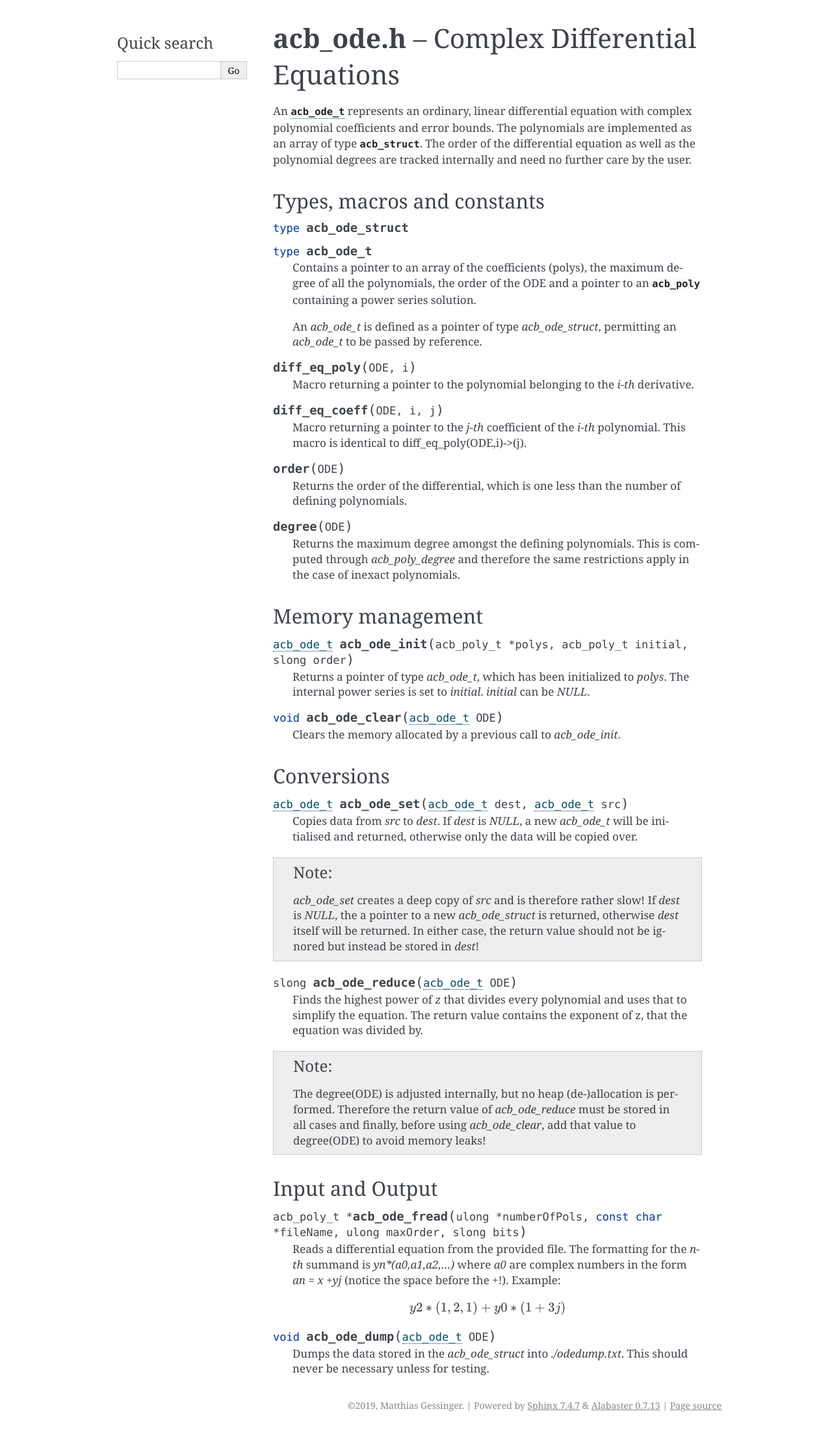
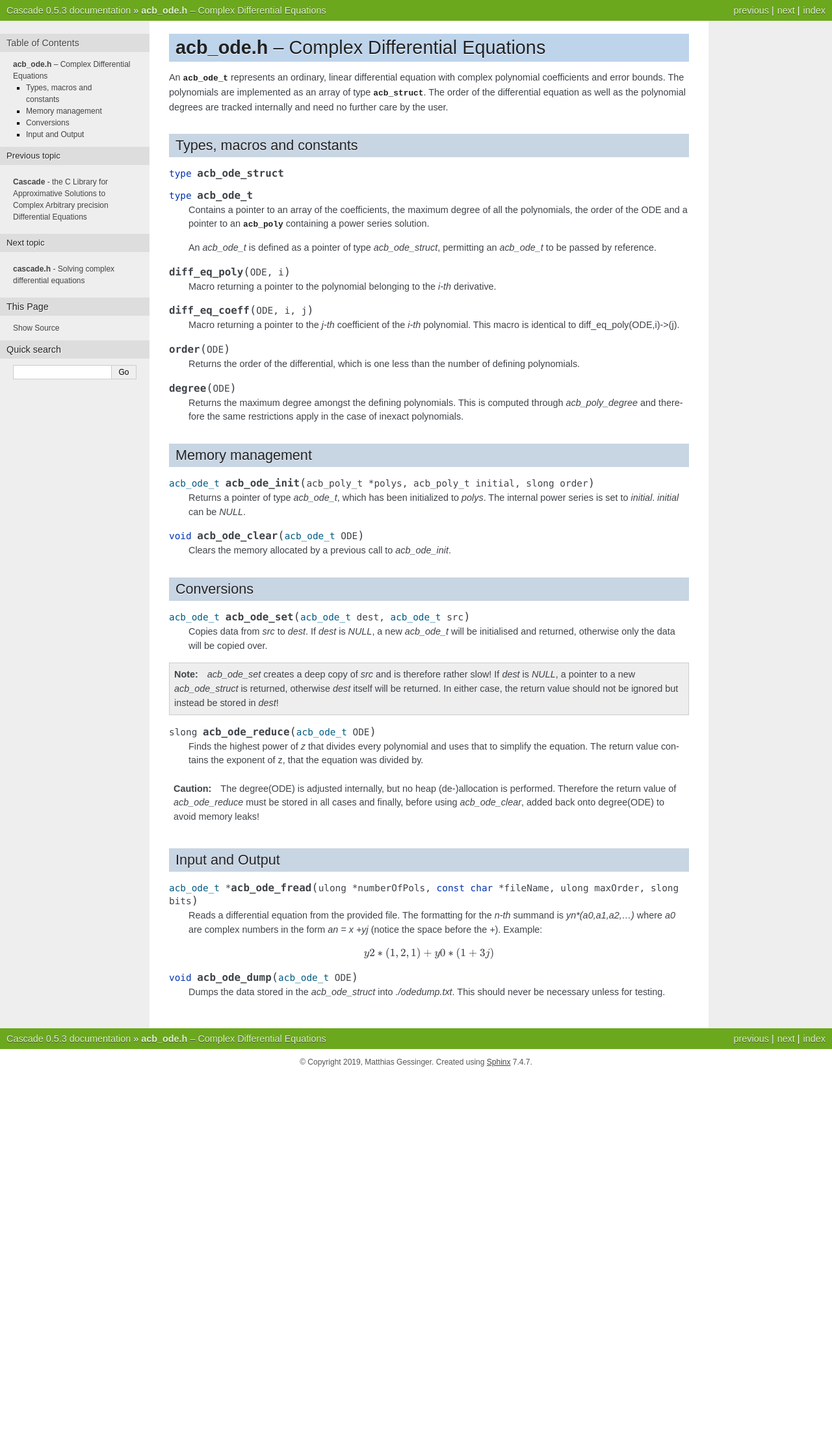
Before and after one commit to MGessinger/Cascade, a Sphinx documentation site: the page built from doc/source/diffeq.rst, in a window 1280 px wide. Shown: the whole page at 65% size. Built offline with Sphinx 7.4.7, drawn with Linux system fonts in a browser that asks for light colours; after the commit the page ends 1655 px from its top, so only the background shows below that.

Commit message:
Nicer design in the documentation

```diff
--- a/doc/source/cascade.rst
+++ b/doc/source/cascade.rst
@@ -3,14 +3,14 @@
 **cascade.h** - Solving complex differential equations
 ======================================================
 
-Cascade uses variables of type :type:`acb_ode_t` to implement complex differential equations. It provides functions for finding power series solutions around the origin, but is also capable of performing analytic continuation along a piecewise linear path to find power series expansions anywhere in the coplex plane - provided the solution is analytic in a small neighborhood of the origin.
+Cascade implements complex differential equations in a variable of type :type:`acb_ode_struct`. It provides functionality for finding power series solutions around the origin, but is also capable of performing analytic continuation along a piecewise linear path to find power series expansions anywhere in the complex plane - provided the solution is analytic in a small neighborhood of the origin.
 
 Functions
 ------------------
 
 .. function:: ulong find_power_series (acb_ode_t ODE, acb_t in, slong bits)
 
-    Finds a solution to *ODE*, by recursively computing the coefficients of the power series expansion. The iteration stops when the summands, given by *a_k\*in^k*, are small enough.  This function does not perform any tests if the expansion converges.
+    Finds a solution to *ODE*, by recursively computing the coefficients of the power series expansion. The iteration stops when the summands, given by *a_k\*in^k*, are small enough.  This function does not perform any tests for convergence beforehnd, but it aborts if too many coefficients are computed.
 
 .. function:: void analytic_continuation (acb_t res, acb_ode_t ODE, acb_srcptr path, slong len, slong prec, int output_series)
 
--- a/doc/source/conf.py
+++ b/doc/source/conf.py
@@ -25,7 +25,7 @@
 
 # If your documentation needs a minimal Sphinx version, state it here.
 #
-# needs_sphinx = '1.0'
+needs_sphinx = '1.0'
 
 # Add any Sphinx extension module names here, as strings. They can be
 # extensions coming with Sphinx (named 'sphinx.ext.*') or your custom
@@ -72,7 +72,7 @@ language = 'en'
 # This patterns also effect to html_static_path and html_extra_path
 exclude_patterns = []
 
-#I don't really know what this does but arb has it:
+#Set primary Code domain to add features needed for type declarations:
 primary_domain = 'c'
 
 # The name of the Pygments (syntax highlighting) style to use.
@@ -87,31 +87,22 @@ todo_include_todos = True
 # The theme to use for HTML and HTML Help pages.  See the documentation for
 # a list of builtin themes.
 #
-html_theme = 'alabaster'
+html_theme = 'nature'
 
 # Theme options are theme-specific and customize the look and feel of a theme
 # further.  For a list of options available for each theme, see the
 # documentation.
-#
-# html_theme_options = {}
+#html_theme_options = {}
 
 # Add any paths that contain custom static files (such as style sheets) here,
 # relative to this directory. They are copied after the builtin static files,
 # so a file named "default.css" will overwrite the builtin "default.css".
 html_static_path = ['_static']
 
-# Custom sidebar templates, must be a dictionary that maps document names
-# to template names.
-#
-# This is required for the alabaster theme
-# refs: http://alabaster.readthedocs.io/en/latest/installation.html#sidebars
-html_sidebars = {
-    '**': [
-        'relations.html',  # needs 'show_related': True theme option to display
-        'searchbox.html',
-    ]
-}
+# Custom sidebar templates, maps document names to template names.
+#html_sidebars = {}
 
+html_use_index = True
 
 # -- Options for HTMLHelp output ------------------------------------------
 
--- a/doc/source/diffeq.rst
+++ b/doc/source/diffeq.rst
@@ -11,7 +11,7 @@ Types, macros and constants
 
 .. type:: acb_ode_t
 
-    Contains a pointer to an array of the coefficients (polys), the maximum degree of all the polynomials, the order of the ODE and a pointer to an :type:`acb_poly` containing a power series solution.
+    Contains a pointer to an array of the coefficients, the maximum degree of all the polynomials, the order of the ODE and a pointer to an :type:`acb_poly` containing a power series solution.
 
     An *acb_ode_t* is defined as a pointer of type *acb_ode_struct*, permitting an *acb_ode_t* to be passed by reference.
 
@@ -50,21 +50,21 @@ Conversions
     Copies data from *src* to *dest*. If *dest* is *NULL*, a new `acb_ode_t` will be initialised and returned, otherwise only the data will be copied over.
 
 .. note::
-    `acb_ode_set` creates a deep copy of *src* and is therefore rather slow! If *dest* is *NULL*, the a pointer to a new `acb_ode_struct` is returned, otherwise *dest* itself will be returned. In either case, the return value should not be ignored but instead be stored in *dest*!
+    `acb_ode_set` creates a deep copy of *src* and is therefore rather slow! If *dest* is *NULL*, a pointer to a new `acb_ode_struct` is returned, otherwise *dest* itself will be returned. In either case, the return value should not be ignored but instead be stored in *dest*!
 
 .. function:: slong acb_ode_reduce (acb_ode_t ODE)
 
     Finds the highest power of *z* that divides every polynomial and uses that to simplify the equation. The return value contains the exponent of z, that the equation was divided by.
 
-.. note::
-    The degree(ODE) is adjusted internally, but no heap (de-)allocation is performed. Therefore the return value of `acb_ode_reduce` must be stored in all cases and finally, before using `acb_ode_clear`, add that value to degree(ODE) to avoid memory leaks!
+.. caution::
+    The degree(ODE) is adjusted internally, but no heap (de-)allocation is performed. Therefore the return value of `acb_ode_reduce` must be stored in all cases and finally, before using `acb_ode_clear`, added back onto degree(ODE) to avoid memory leaks!
 
 Input and Output
 ------------------------------------------------------------------------
 
-.. function:: acb_poly_t* acb_ode_fread (ulong *numberOfPols, const char *fileName, ulong maxOrder, slong bits)
+.. function:: acb_ode_t* acb_ode_fread (ulong *numberOfPols, const char *fileName, ulong maxOrder, slong bits)
 
-    Reads a differential equation from the provided file. The formatting for the *n-th* summand is *yn\*(a0,a1,a2,...)* where *a0* are complex numbers in the form *an = x +yj* (notice the space before the *+*!). Example:
+    Reads a differential equation from the provided file. The formatting for the *n-th* summand is *yn\*(a0,a1,a2,...)* where *a0* are complex numbers in the form *an = x +yj* (notice the space before the *+*). Example:
 
 .. math::
     y2*(1,2,1) + y0*(1 +3j)
```
Also changed, not shown: doc/source/index.rst (+5 -4 lines), doc/source/jade.rst (+5 -5 lines).
